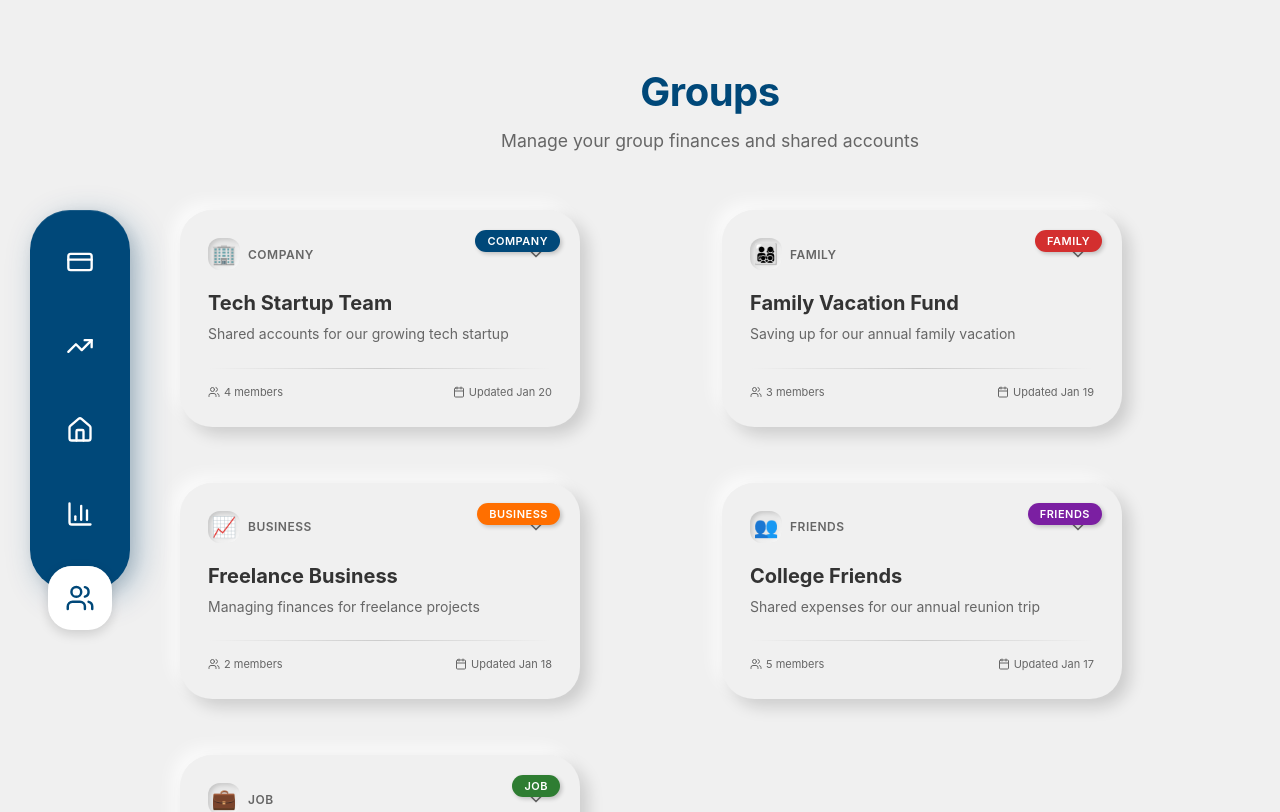
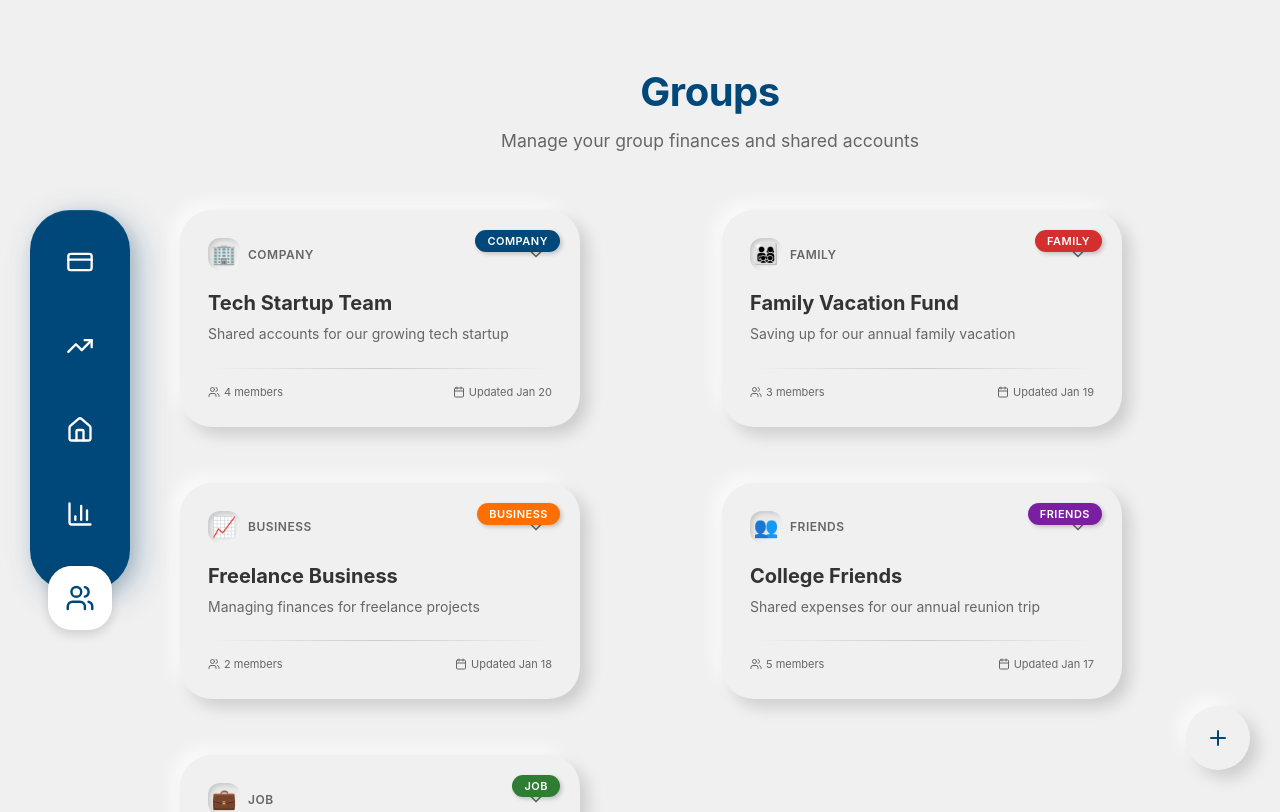
Before and after one commit to fernando-cb12/NessieC1, a React (Vite) app in the folder CapOneAllInOne/: page /Groups in a window 1280 px wide. Shown: the top 812 px of the page. Built offline with nearby package versions, Linux system fonts and the light colour scheme.

Commit message:
feat: Added a + button so the user can add it's own groups

```diff
--- a/CapOneAllInOne/src/components/GroupsCard/GroupsCards.tsx
+++ b/CapOneAllInOne/src/components/GroupsCard/GroupsCards.tsx
@@ -1,5 +1,5 @@
 import React, { useState } from "react";
-import { Users, ChevronDown, DollarSign, Calendar, Settings, Bell, ArrowUp, BookCheck, ArrowUpFromLine, ArrowLeftRight, Receipt} from "lucide-react";
+import { Users, ChevronDown, DollarSign, Calendar, Settings, Bell, ArrowUp, BookCheck, ArrowUpFromLine, ArrowLeftRight, Receipt, Wallet} from "lucide-react";
 import type { Group } from "../../types.d";
 import styles from "./GroupsCard.module.css";
 
--- a/CapOneAllInOne/src/routes/Groups/Groups.css
+++ b/CapOneAllInOne/src/routes/Groups/Groups.css
@@ -101,3 +101,81 @@
     font-size: 1.8rem;
   }
 }
+
+/* Floating Action Button */
+.floating-add-button {
+  position: fixed;
+  bottom: 30px;
+  right: 30px;
+  width: 64px;
+  height: 64px;
+  border-radius: 50%;
+  background: var(--background-light);
+  border: none;
+  cursor: pointer;
+  display: flex;
+  align-items: center;
+  justify-content: center;
+  transition: all 0.3s cubic-bezier(0.4, 0, 0.2, 1);
+  z-index: 1000;
+
+  /* Neomorphism effect */
+  box-shadow: 8px 8px 16px var(--shadow-dark),
+    -8px -8px 16px var(--shadow-light);
+}
+
+.floating-add-button:hover {
+  box-shadow: 12px 12px 24px var(--shadow-dark),
+    -12px -12px 24px var(--shadow-light);
+  transform: translateY(-2px) scale(1.05);
+}
+
+.floating-add-button:active {
+  box-shadow: inset 4px 4px 8px var(--shadow-dark),
+    inset -4px -4px 8px var(--shadow-light);
+  transform: translateY(0) scale(0.95);
+}
+
+.floating-add-button svg {
+  color: var(--capital-one-blue);
+  transition: color 0.3s ease;
+}
+
+.floating-add-button:hover svg {
+  color: var(--capital-one-red);
+}
+
+/* Mobile adjustments for floating button */
+@media (max-width: 768px) {
+  .floating-add-button {
+    bottom: 20px;
+    right: 20px;
+    width: 56px;
+    height: 56px;
+  }
+
+  .floating-add-button svg {
+    width: 20px;
+    height: 20px;
+  }
+}
+
+/* Accessibility */
+.floating-add-button:focus {
+  outline: 3px solid var(--capital-one-red);
+  outline-offset: 2px;
+}
+
+.floating-add-button:focus:not(:focus-visible) {
+  outline: none;
+}
+
+@media (prefers-reduced-motion: reduce) {
+  .floating-add-button {
+    transition: none;
+  }
+
+  .floating-add-button:hover {
+    transform: none;
+  }
+}
--- a/CapOneAllInOne/src/routes/Groups/Groups.tsx
+++ b/CapOneAllInOne/src/routes/Groups/Groups.tsx
@@ -1,5 +1,6 @@
 import GroupsCard from "../../components/GroupsCard/GroupsCards";
 import type { Group } from "../../types.d";
+import { Plus } from "lucide-react";
 import "./Groups.css";
 
 export default function Groups() {
@@ -276,6 +277,11 @@ export default function Groups() {
     },
   ];
 
+  const handleAddGroup = () => {
+    // Placeholder function for adding new group
+    console.log("Add new group clicked");
+  };
+
   return (
     <div className="groups-page">
       <div className="groups-header">
@@ -288,6 +294,15 @@ export default function Groups() {
           <GroupsCard key={group.id} group={group} />
         ))}
       </div>
+
+      {/* Floating Action Button */}
+      <button
+        className="floating-add-button"
+        onClick={handleAddGroup}
+        aria-label="Add new group"
+      >
+        <Plus size={24} />
+      </button>
     </div>
   );
 }
```
